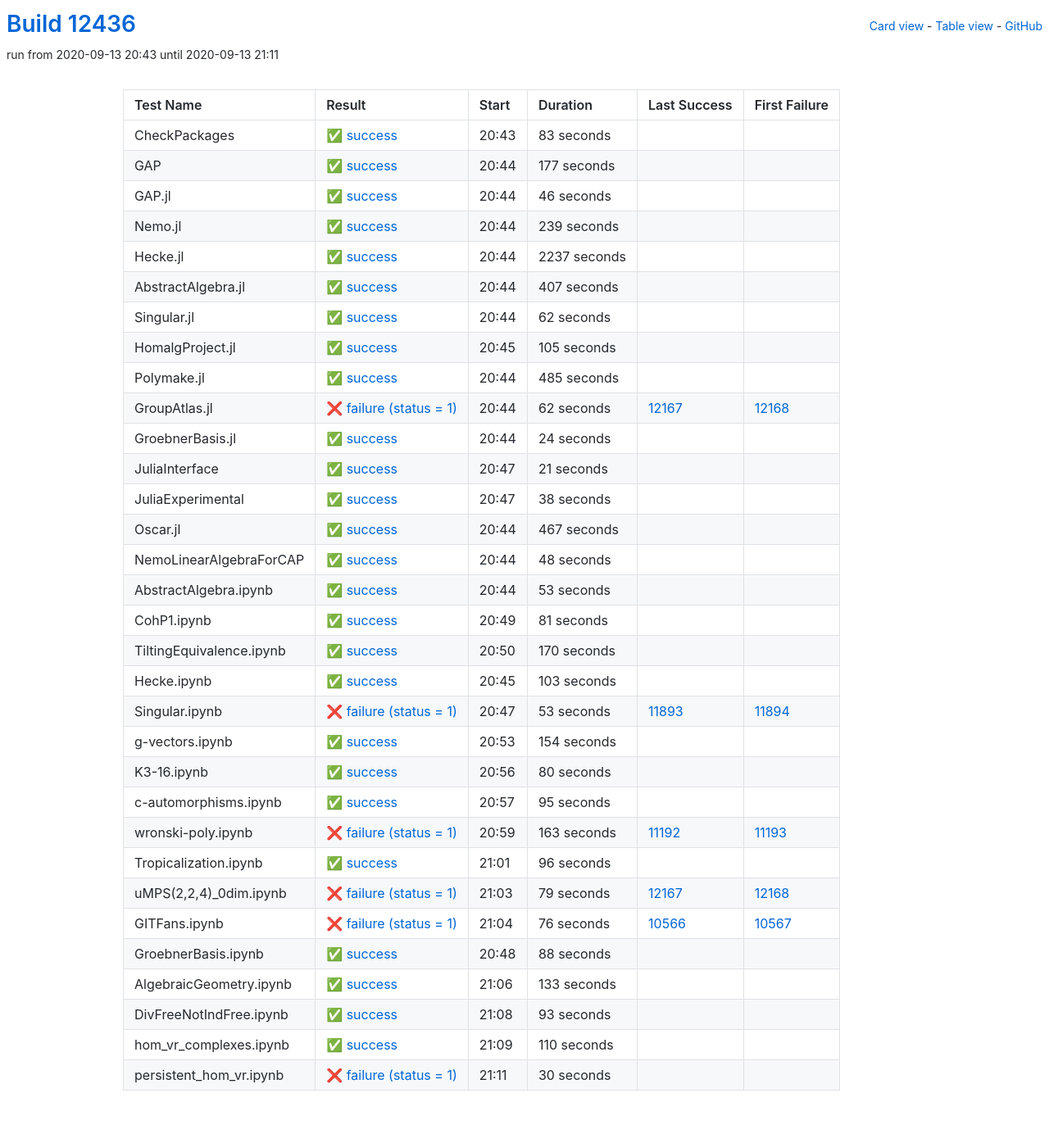
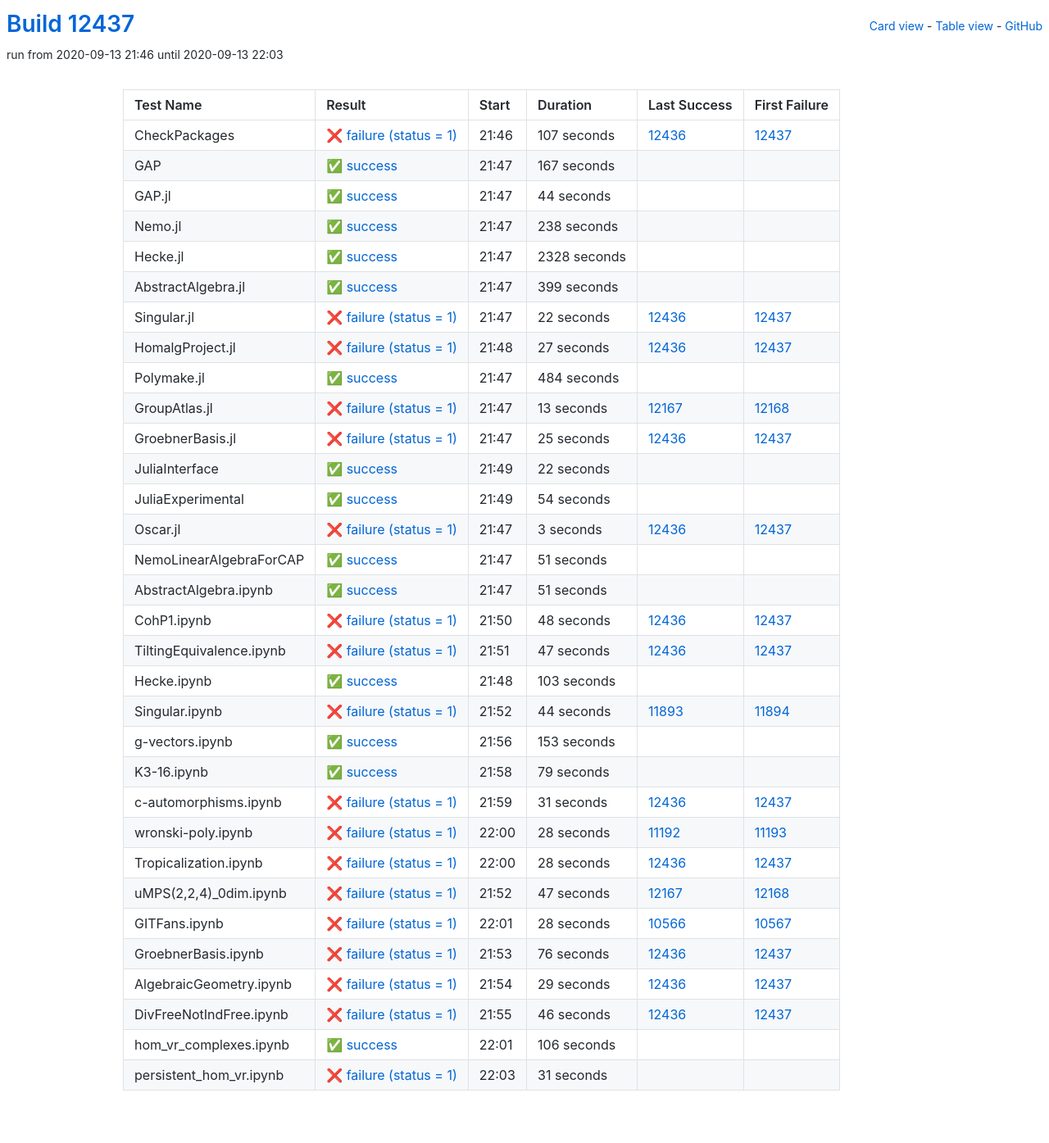
Before and after one commit to oscar-system/oscar-ci-status, a Jekyll site: the page built from table.html, in a window 1280 px wide. Shown: the whole page at 82% size. Built offline with Jekyll 4.4.1, drawn with Linux system fonts in a browser that asks for light colours.

Commit message:
Build #12437

```diff
--- a/_data/ci.yml
+++ b/_data/ci.yml
@@ -1,6 +1,6 @@
 ---
-build: 12436
-build_url: https://oscarci.mathematik.uni-kl.de/job/oscar/12436/
+build: 12437
+build_url: https://oscarci.mathematik.uni-kl.de/job/oscar/12437/
 job: oscar
 organization: oscar-system
 repo: oscar-ci-status
@@ -8,224 +8,224 @@
 tests:
 - name: CheckPackages
   id: checkpackages
-  log: https://oscarci.mathematik.uni-kl.de/job/oscar/12436/artifact/logs/build-12436/CheckPackages.log
-  start: 2020-09-13 20:43
+  log: https://oscarci.mathematik.uni-kl.de/job/oscar/12437/artifact/logs/build-12437/CheckPackages.log
+  start: 2020-09-13 21:46
+  success: false
+  exitcode: 1
+  status: failure
+  duration: 107
+  last_success: 12436
+  last_success_url: https://oscarci.mathematik.uni-kl.de/job/oscar/12436/
+  first_failure: 12437
+  first_failure_url: https://oscarci.mathematik.uni-kl.de/job/oscar/12437/
+- name: GAP
+  id: gap
+  log: https://oscarci.mathematik.uni-kl.de/job/oscar/12437/artifact/logs/build-12437/GAP.log
+  start: 2020-09-13 21:47
   success: true
   exitcode: 0
   status: success
-  duration: 83
-  last_success: false
-  last_success_url:
-  first_failure: false
-  first_failure_url:
-- name: GAP
-  id: gap
-  log: https://oscarci.mathematik.uni-kl.de/job/oscar/12436/artifact/logs/build-12436/GAP.log
-  start: 2020-09-13 20:44
-  success: true
-  exitcode: 0
-  status: success
-  duration: 177
+  duration: 167
   last_success: false
   last_success_url:
   first_failure: false
   first_failure_url:
 - name: GAP.jl
   id: gap-jl
-  log: https://oscarci.mathematik.uni-kl.de/job/oscar/12436/artifact/logs/build-12436/GAP.jl.log
-  start: 2020-09-13 20:44
+  log: https://oscarci.mathematik.uni-kl.de/job/oscar/12437/artifact/logs/build-12437/GAP.jl.log
+  start: 2020-09-13 21:47
   success: true
   exitcode: 0
   status: success
-  duration: 46
+  duration: 44
   last_success: false
   last_success_url:
   first_failure: false
   first_failure_url:
 - name: Nemo.jl
   id: nemo-jl
-  log: https://oscarci.mathematik.uni-kl.de/job/oscar/12436/artifact/logs/build-12436/Nemo.jl.log
-  start: 2020-09-13 20:44
+  log: https://oscarci.mathematik.uni-kl.de/job/oscar/12437/artifact/logs/build-12437/Nemo.jl.log
+  start: 2020-09-13 21:47
   success: true
   exitcode: 0
   status: success
-  duration: 239
+  duration: 238
   last_success: false
   last_success_url:
   first_failure: false
   first_failure_url:
 - name: Hecke.jl
   id: hecke-jl
-  log: https://oscarci.mathematik.uni-kl.de/job/oscar/12436/artifact/logs/build-12436/Hecke.jl.log
-  start: 2020-09-13 20:44
+  log: https://oscarci.mathematik.uni-kl.de/job/oscar/12437/artifact/logs/build-12437/Hecke.jl.log
+  start: 2020-09-13 21:47
   success: true
   exitcode: 0
   status: success
-  duration: 2237
+  duration: 2328
   last_success: false
   last_success_url:
   first_failure: false
   first_failure_url:
 - name: AbstractAlgebra.jl
   id: abstractalgebra-jl
-  log: https://oscarci.mathematik.uni-kl.de/job/oscar/12436/artifact/logs/build-12436/AbstractAlgebra.jl.log
-  start: 2020-09-13 20:44
+  log: https://oscarci.mathematik.uni-kl.de/job/oscar/12437/artifact/logs/build-12437/AbstractAlgebra.jl.log
+  start: 2020-09-13 21:47
   success: true
   exitcode: 0
   status: success
-  duration: 407
+  duration: 399
   last_success: false
   last_success_url:
   first_failure: false
   first_failure_url:
 - name: Singular.jl
   id: singular-jl
-  log: https://oscarci.mathematik.uni-kl.de/job/oscar/12436/artifact/logs/build-12436/Singular.jl.log
-  start: 2020-09-13 20:44
+  log: https://oscarci.mathematik.uni-kl.de/job/oscar/12437/artifact/logs/build-12437/Singular.jl.log
+  start: 2020-09-13 21:47
+  success: false
+  exitcode: 1
+  status: failure
+  duration: 22
+  last_success: 12436
+  last_success_url: https://oscarci.mathematik.uni-kl.de/job/oscar/12436/
+  first_failure: 12437
+  first_failure_url: https://oscarci.mathematik.uni-kl.de/job/oscar/12437/
+- name: HomalgProject.jl
+  id: homalgproject-jl
+  log: https://oscarci.mathematik.uni-kl.de/job/oscar/12437/artifact/logs/build-12437/HomalgProject.jl.log
+  start: 2020-09-13 21:48
+  success: false
+  exitcode: 1
+  status: failure
+  duration: 27
+  last_success: 12436
+  last_success_url: https://oscarci.mathematik.uni-kl.de/job/oscar/12436/
+  first_failure: 12437
+  first_failure_url: https://oscarci.mathematik.uni-kl.de/job/oscar/12437/
+- name: Polymake.jl
+  id: polymake-jl
+  log: https://oscarci.mathematik.uni-kl.de/job/oscar/12437/artifact/logs/build-12437/Polymake.jl.log
+  start: 2020-09-13 21:47
   success: true
   exitcode: 0
   status: success
-  duration: 62
-  last_success: false
-  last_success_url:
-  first_failure: false
-  first_failure_url:
-- name: HomalgProject.jl
-  id: homalgproject-jl
-  log: https://oscarci.mathematik.uni-kl.de/job/oscar/12436/artifact/logs/build-12436/HomalgProject.jl.log
-  start: 2020-09-13 20:45
-  success: true
-  exitcode: 0
-  status: success
-  duration: 105
-  last_success: false
-  last_success_url:
-  first_failure: false
-  first_failure_url:
-- name: Polymake.jl
-  id: polymake-jl
-  log: https://oscarci.mathematik.uni-kl.de/job/oscar/12436/artifact/logs/build-12436/Polymake.jl.log
-  start: 2020-09-13 20:44
-  success: true
-  exitcode: 0
-  status: success
-  duration: 485
+  duration: 484
   last_success: false
   last_success_url:
   first_failure: false
   first_failure_url:
 - name: GroupAtlas.jl
   id: groupatlas-jl
-  log: https://oscarci.mathematik.uni-kl.de/job/oscar/12436/artifact/logs/build-12436/GroupAtlas.jl.log
-  start: 2020-09-13 20:44
+  log: https://oscarci.mathematik.uni-kl.de/job/oscar/12437/artifact/logs/build-12437/GroupAtlas.jl.log
+  start: 2020-09-13 21:47
   success: false
   exitcode: 1
   status: failure
-  duration: 62
+  duration: 13
   last_success: 12167
   last_success_url: https://oscarci.mathematik.uni-kl.de/job/oscar/12167/
   first_failure: 12168
   first_failure_url: https://oscarci.mathematik.uni-kl.de/job/oscar/12168/
 - name: GroebnerBasis.jl
   id: groebnerbasis-jl
-  log: https://oscarci.mathematik.uni-kl.de/job/oscar/12436/artifact/logs/build-12436/GroebnerBasis.jl.log
-  start: 2020-09-13 20:44
+  log: https://oscarci.mathematik.uni-kl.de/job/oscar/12437/artifact/logs/build-12437/GroebnerBasis.jl.log
+  start: 2020-09-13 21:47
+  success: false
+  exitcode: 1
+  status: failure
+  duration: 25
+  last_success: 12436
+  last_success_url: https://oscarci.mathematik.uni-kl.de/job/oscar/12436/
+  first_failure: 12437
+  first_failure_url: https://oscarci.mathematik.uni-kl.de/job/oscar/12437/
+- name: JuliaInterface
+  id: juliainterface
+  log: https://oscarci.mathematik.uni-kl.de/job/oscar/12437/artifact/logs/build-12437/JuliaInterface.log
+  start: 2020-09-13 21:49
   success: true
   exitcode: 0
   status: success
-  duration: 24
-  last_success: false
-  last_success_url:
-  first_failure: false
-  first_failure_url:
-- name: JuliaInterface
-  id: juliainterface
-  log: https://oscarci.mathematik.uni-kl.de/job/oscar/12436/artifact/logs/build-12436/JuliaInterface.log
-  start: 2020-09-13 20:47
-  success: true
-  exitcode: 0
-  status: success
-  duration: 21
+  duration: 22
   last_success: false
   last_success_url:
   first_failure: false
   first_failure_url:
 - name: JuliaExperimental
   id: juliaexperimental
-  log: https://oscarci.mathematik.uni-kl.de/job/oscar/12436/artifact/logs/build-12436/JuliaExperimental.log
-  start: 2020-09-13 20:47
+  log: https://oscarci.mathematik.uni-kl.de/job/oscar/12437/artifact/logs/build-12437/JuliaExperimental.log
+  start: 2020-09-13 21:49
   success: true
   exitcode: 0
   status: success
-  duration: 38
+  duration: 54
   last_success: false
   last_success_url:
   first_failure: false
   first_failure_url:
 - name: Oscar.jl
   id: oscar-jl
-  log: https://oscarci.mathematik.uni-kl.de/job/oscar/12436/artifact/logs/build-12436/Oscar.jl.log
-  start: 2020-09-13 20:44
+  log: https://oscarci.mathematik.uni-kl.de/job/oscar/12437/artifact/logs/build-12437/Oscar.jl.log
+  start: 2020-09-13 21:47
+  success: false
+  exitcode: 1
+  status: failure
+  duration: 3
+  last_success: 12436
+  last_success_url: https://oscarci.mathematik.uni-kl.de/job/oscar/12436/
+  first_failure: 12437
+  first_failure_url: https://oscarci.mathematik.uni-kl.de/job/oscar/12437/
+- name: NemoLinearAlgebraForCAP
+  id: nemolinearalgebraforcap
+  log: https://oscarci.mathematik.uni-kl.de/job/oscar/12437/artifact/logs/build-12437/NemoLinearAlgebraForCAP.log
+  start: 2020-09-13 21:47
   success: true
   exitcode: 0
   status: success
-  duration: 467
-  last_success: false
-  last_success_url:
-  first_failure: false
-  first_failure_url:
-- name: NemoLinearAlgebraForCAP
-  id: nemolinearalgebraforcap
-  log: https://oscarci.mathematik.uni-kl.de/job/oscar/12436/artifact/logs/build-12436/NemoLinearAlgebraForCAP.log
-  start: 2020-09-13 20:44
-  success: true
-  exitcode: 0
-  status: success
-  duration: 48
+  duration: 51
   last_success: false
   last_success_url:
   first_failure: false
   first_failure_url:
 - name: AbstractAlgebra.ipynb
   id: abstractalgebra-ipynb
-  log: https://oscarci.mathematik.uni-kl.de/job/oscar/12436/artifact/logs/build-12436/AbstractAlgebra.ipynb.log
-  start: 2020-09-13 20:44
+  log: https://oscarci.mathematik.uni-kl.de/job/oscar/12437/artifact/logs/build-12437/AbstractAlgebra.ipynb.log
+  start: 2020-09-13 21:47
   success: true
   exitcode: 0
   status: success
-  duration: 53
+  duration: 51
   last_success: false
   last_success_url:
   first_failure: false
   first_failure_url:
 - name: CohP1.ipynb
   id: cohp1-ipynb
-  log: https://oscarci.mathematik.uni-kl.de/job/oscar/12436/artifact/logs/build-12436/CohP1.ipynb.log
-  start: 2020-09-13 20:49
-  success: true
-  exitcode: 0
-  status: success
-  duration: 81
-  last_success: false
-  last_success_url:
-  first_failure: false
-  first_failure_url:
+  log: https://oscarci.mathematik.uni-kl.de/job/oscar/12437/artifact/logs/build-12437/CohP1.ipynb.log
+  start: 2020-09-13 21:50
+  success: false
+  exitcode: 1
+  status: failure
+  duration: 48
+  last_success: 12436
+  last_success_url: https://oscarci.mathematik.uni-kl.de/job/oscar/12436/
+  first_failure: 12437
+  first_failure_url: https://oscarci.mathematik.uni-kl.de/job/oscar/12437/
 - name: TiltingEquivalence.ipynb
   id: tiltingequivalence-ipynb
-  log: https://oscarci.mathematik.uni-kl.de/job/oscar/12436/artifact/logs/build-12436/TiltingEquivalence.ipynb.log
-  start: 2020-09-13 20:50
-  success: true
-  exitcode: 0
-  status: success
-  duration: 170
-  last_success: false
-  last_success_url:
-  first_failure: false
-  first_failure_url:
+  log: https://oscarci.mathematik.uni-kl.de/job/oscar/12437/artifact/logs/build-12437/TiltingEquivalence.ipynb.log
+  start: 2020-09-13 21:51
+  success: false
+  exitcode: 1
+  status: failure
+  duration: 47
+  last_success: 12436
+  last_success_url: https://oscarci.mathematik.uni-kl.de/job/oscar/12436/
+  first_failure: 12437
+  first_failure_url: https://oscarci.mathematik.uni-kl.de/job/oscar/12437/
 - name: Hecke.ipynb
   id: hecke-ipynb
-  log: https://oscarci.mathematik.uni-kl.de/job/oscar/12436/artifact/logs/build-12436/Hecke.ipynb.log
-  start: 2020-09-13 20:45
+  log: https://oscarci.mathematik.uni-kl.de/job/oscar/12437/artifact/logs/build-12437/Hecke.ipynb.log
+  start: 2020-09-13 21:48
   success: true
   exitcode: 0
   status: success
@@ -236,156 +236,156 @@
   first_failure_url:
 - name: Singular.ipynb
   id: singular-ipynb
-  log: https://oscarci.mathematik.uni-kl.de/job/oscar/12436/artifact/logs/build-12436/Singular.ipynb.log
-  start: 2020-09-13 20:47
+  log: https://oscarci.mathematik.uni-kl.de/job/oscar/12437/artifact/logs/build-12437/Singular.ipynb.log
+  start: 2020-09-13 21:52
   success: false
   exitcode: 1
   status: failure
-  duration: 53
+  duration: 44
   last_success: 11893
   last_success_url: https://oscarci.mathematik.uni-kl.de/job/oscar/11893/
   first_failure: 11894
   first_failure_url: https://oscarci.mathematik.uni-kl.de/job/oscar/11894/
 - name: g-vectors.ipynb
   id: g-vectors-ipynb
-  log: https://oscarci.mathematik.uni-kl.de/job/oscar/12436/artifact/logs/build-12436/g-vectors.ipynb.log
-  start: 2020-09-13 20:53
+  log: https://oscarci.mathematik.uni-kl.de/job/oscar/12437/artifact/logs/build-12437/g-vectors.ipynb.log
+  start: 2020-09-13 21:56
   success: true
   exitcode: 0
   status: success
-  duration: 154
+  duration: 153
   last_success: false
   last_success_url:
   first_failure: false
   first_failure_url:
 - name: K3-16.ipynb
   id: k3-16-ipynb
-  log: https://oscarci.mathematik.uni-kl.de/job/oscar/12436/artifact/logs/build-12436/K3-16.ipynb.log
-  start: 2020-09-13 20:56
+  log: https://oscarci.mathematik.uni-kl.de/job/oscar/12437/artifact/logs/build-12437/K3-16.ipynb.log
+  start: 2020-09-13 21:58
   success: true
   exitcode: 0
   status: success
-  duration: 80
+  duration: 79
   last_success: false
   last_success_url:
   first_failure: false
   first_failure_url:
 - name: c-automorphisms.ipynb
   id: c-automorphisms-ipynb
-  log: https://oscarci.mathematik.uni-kl.de/job/oscar/12436/artifact/logs/build-12436/c-automorphisms.ipynb.log
-  start: 2020-09-13 20:57
-  success: true
-  exitcode: 0
-  status: success
-  duration: 95
-  last_success: false
-  last_success_url:
-  first_failure: false
-  first_failure_url:
-- name: wronski-poly.ipynb
-  id: wronski-poly-ipynb
-  log: https://oscarci.mathematik.uni-kl.de/job/oscar/12436/artifact/logs/build-12436/wronski-poly.ipynb.log
-  start: 2020-09-13 20:59
+  log: https://oscarci.mathematik.uni-kl.de/job/oscar/12437/artifact/logs/build-12437/c-automorphisms.ipynb.log
+  start: 2020-09-13 21:59
   success: false
   exitcode: 1
   status: failure
-  duration: 163
+  duration: 31
+  last_success: 12436
+  last_success_url: https://oscarci.mathematik.uni-kl.de/job/oscar/12436/
+  first_failure: 12437
+  first_failure_url: https://oscarci.mathematik.uni-kl.de/job/oscar/12437/
+- name: wronski-poly.ipynb
+  id: wronski-poly-ipynb
+  log: https://oscarci.mathematik.uni-kl.de/job/oscar/12437/artifact/logs/build-12437/wronski-poly.ipynb.log
+  start: 2020-09-13 22:00
+  success: false
+  exitcode: 1
+  status: failure
+  duration: 28
   last_success: 11192
   last_success_url: https://oscarci.mathematik.uni-kl.de/job/oscar/11192/
   first_failure: 11193
   first_failure_url: https://oscarci.mathematik.uni-kl.de/job/oscar/11193/
 - name: Tropicalization.ipynb
   id: tropicalization-ipynb
-  log: https://oscarci.mathematik.uni-kl.de/job/oscar/12436/artifact/logs/build-12436/Tropicalization.ipynb.log
-  start: 2020-09-13 21:01
-  success: true
-  exitcode: 0
-  status: success
-  duration: 96
-  last_success: false
-  last_success_url:
-  first_failure: false
-  first_failure_url:
-- name: uMPS(2,2,4)_0dim.ipynb
-  id: umps-2-2-4-0dim-ipynb
-  log: https://oscarci.mathematik.uni-kl.de/job/oscar/12436/artifact/logs/build-12436/uMPS-2-2-4-_0dim.ipynb.log
-  start: 2020-09-13 21:03
+  log: https://oscarci.mathematik.uni-kl.de/job/oscar/12437/artifact/logs/build-12437/Tropicalization.ipynb.log
+  start: 2020-09-13 22:00
   success: false
   exitcode: 1
   status: failure
-  duration: 79
+  duration: 28
+  last_success: 12436
+  last_success_url: https://oscarci.mathematik.uni-kl.de/job/oscar/12436/
+  first_failure: 12437
+  first_failure_url: https://oscarci.mathematik.uni-kl.de/job/oscar/12437/
+- name: uMPS(2,2,4)_0dim.ipynb
+  id: umps-2-2-4-0dim-ipynb
+  log: https://oscarci.mathematik.uni-kl.de/job/oscar/12437/artifact/logs/build-12437/uMPS-2-2-4-_0dim.ipynb.log
+  start: 2020-09-13 21:52
+  success: false
+  exitcode: 1
+  status: failure
+  duration: 47
   last_success: 12167
   last_success_url: https://oscarci.mathematik.uni-kl.de/job/oscar/12167/
   first_failure: 12168
   first_failure_url: https://oscarci.mathematik.uni-kl.de/job/oscar/12168/
 - name: GITFans.ipynb
   id: gitfans-ipynb
-  log: https://oscarci.mathematik.uni-kl.de/job/oscar/12436/artifact/logs/build-12436/GITFans.ipynb.log
-  start: 2020-09-13 21:04
+  log: https://oscarci.mathematik.uni-kl.de/job/oscar/12437/artifact/logs/build-12437/GITFans.ipynb.log
+  start: 2020-09-13 22:01
   success: false
   exitcode: 1
   status: failure
-  duration: 76
+  duration: 28
   last_success: 10566
   last_success_url: https://oscarci.mathematik.uni-kl.de/job/oscar/10566/
   first_failure: 10567
   first_failure_url: https://oscarci.mathematik.uni-kl.de/job/oscar/10567/
 - name: GroebnerBasis.ipynb
   id: groebnerbasis-ipynb
-  log: https://oscarci.mathematik.uni-kl.de/job/oscar/12436/artifact/logs/build-12436/GroebnerBasis.ipynb.log
-  start: 2020-09-13 20:48
+  log: https://oscarci.mathematik.uni-kl.de/job/oscar/12437/artifact/logs/build-12437/GroebnerBasis.ipynb.log
+  start: 2020-09-13 21:53
+  success: false
+  exitcode: 1
+  status: failure
+  duration: 76
+  last_success: 12436
+  last_success_url: https://oscarci.mathematik.uni-kl.de/job/oscar/12436/
+  first_failure: 12437
+  first_failure_url: https://oscarci.mathematik.uni-kl.de/job/oscar/12437/
+- name: AlgebraicGeometry.ipynb
+  id: algebraicgeometry-ipynb
+  log: https://oscarci.mathematik.uni-kl.de/job/oscar/12437/artifact/logs/build-12437/AlgebraicGeometry.ipynb.log
+  start: 2020-09-13 21:54
+  success: false
+  exitcode: 1
+  status: failure
+  duration: 29
+  last_success: 12436
+  last_success_url: https://oscarci.mathematik.uni-kl.de/job/oscar/12436/
+  first_failure: 12437
+  first_failure_url: https://oscarci.mathematik.uni-kl.de/job/oscar/12437/
+- name: DivFreeNotIndFree.ipynb
+  id: divfreenotindfree-ipynb
+  log: https://oscarci.mathematik.uni-kl.de/job/oscar/12437/artifact/logs/build-12437/DivFreeNotIndFree.ipynb.log
+  start: 2020-09-13 21:55
+  success: false
+  exitcode: 1
+  status: failure
+  duration: 46
+  last_success: 12436
+  last_success_url: https://oscarci.mathematik.uni-kl.de/job/oscar/12436/
+  first_failure: 12437
+  first_failure_url: https://oscarci.mathematik.uni-kl.de/job/oscar/12437/
+- name: hom_vr_complexes.ipynb
+  id: hom-vr-complexes-ipynb
+  log: https://oscarci.mathematik.uni-kl.de/job/oscar/12437/artifact/logs/build-12437/hom_vr_complexes.ipynb.log
+  start: 2020-09-13 22:01
   success: true
   exitcode: 0
   status: success
-  duration: 88
-  last_success: false
-  last_success_url:
-  first_failure: false
-  first_failure_url:
-- name: AlgebraicGeometry.ipynb
-  id: algebraicgeometry-ipynb
-  log: https://oscarci.mathematik.uni-kl.de/job/oscar/12436/artifact/logs/build-12436/AlgebraicGeometry.ipynb.log
-  start: 2020-09-13 21:06
-  success: true
-  exitcode: 0
-  status: success
-  duration: 133
-  last_success: false
-  last_success_url:
-  first_failure: false
-  first_failure_url:
-- name: DivFreeNotIndFree.ipynb
-  id: divfreenotindfree-ipynb
-  log: https://oscarci.mathematik.uni-kl.de/job/oscar/12436/artifact/logs/build-12436/DivFreeNotIndFree.ipynb.log
-  start: 2020-09-13 21:08
-  success: true
-  exitcode: 0
-  status: success
-  duration: 93
-  last_success: false
-  last_success_url:
-  first_failure: false
-  first_failure_url:
-- name: hom_vr_complexes.ipynb
-  id: hom-vr-complexes-ipynb
-  log: https://oscarci.mathematik.uni-kl.de/job/oscar/12436/artifact/logs/build-12436/hom_vr_complexes.ipynb.log
-  start: 2020-09-13 21:09
-  success: true
-  exitcode: 0
-  status: success
-  duration: 110
+  duration: 106
   last_success: false
   last_success_url:
   first_failure: false
   first_failure_url:
 - name: persistent_hom_vr.ipynb
   id: persistent-hom-vr-ipynb
-  log: https://oscarci.mathematik.uni-kl.de/job/oscar/12436/artifact/logs/build-12436/persistent_hom_vr.ipynb.log
-  start: 2020-09-13 21:11
+  log: https://oscarci.mathematik.uni-kl.de/job/oscar/12437/artifact/logs/build-12437/persistent_hom_vr.ipynb.log
+  start: 2020-09-13 22:03
   success: false
   exitcode: 1
   status: failure
-  duration: 30
+  duration: 31
   last_success: false
   last_success_url:
   first_failure: false
```
Also changed, not shown: README.md.
